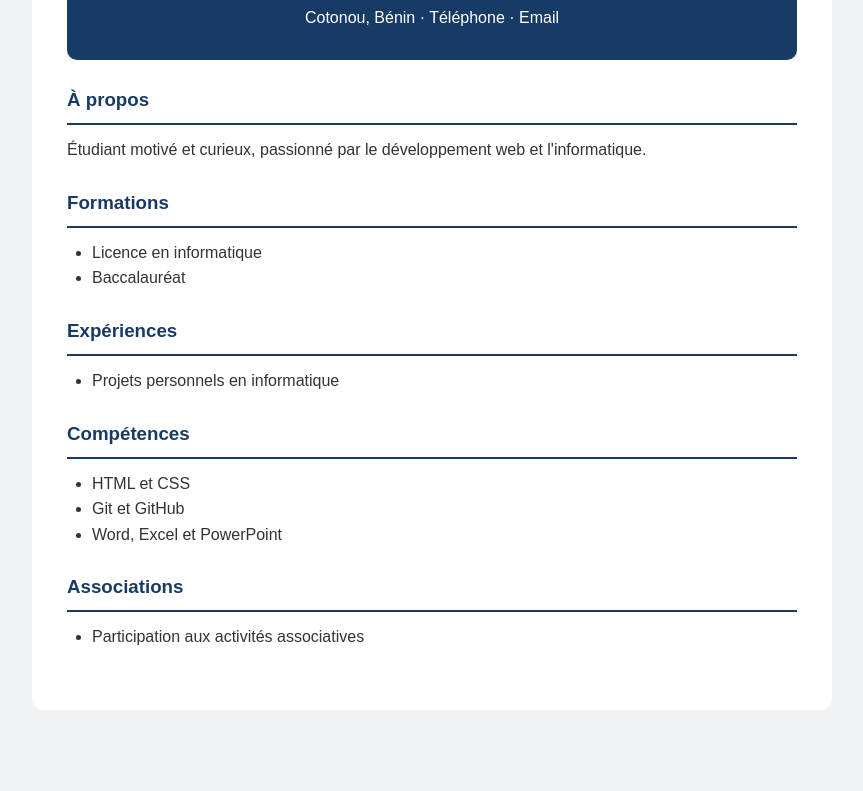
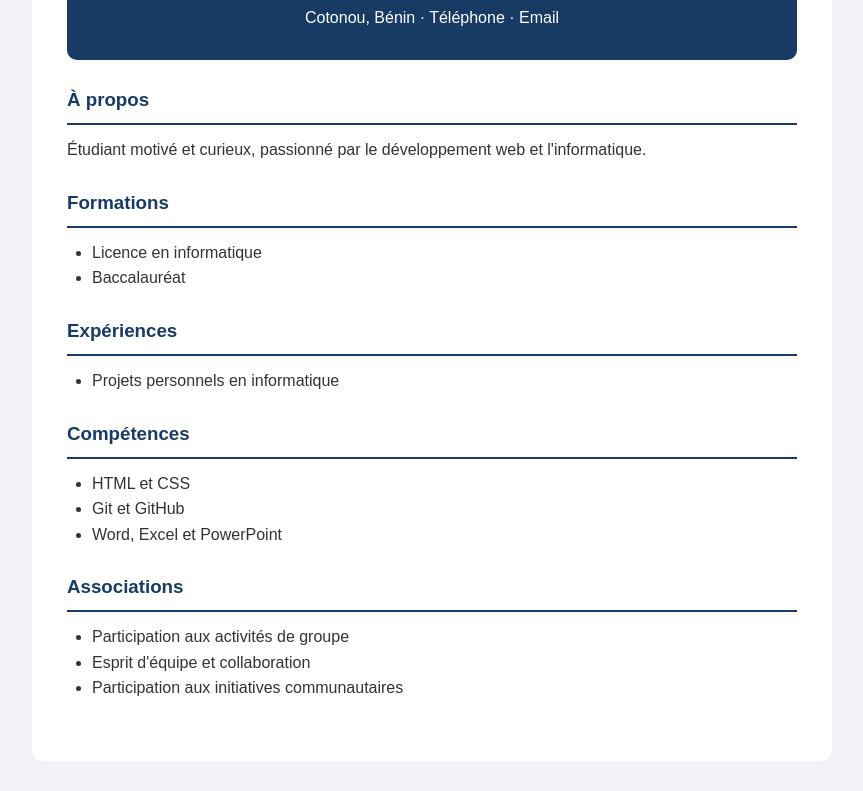
Before and after one commit to quenumj84-jpg/mon-cv, a plain HTML site: page index.html in a window 1280 px wide. Shown: the part 183-974 px from the top of the page, without its empty margins (208-1071 px from the left). Before the commit the page ends 923 px from the top, so only its background shows below. Drawn offline with Linux system fonts and the light colour scheme.

Commit message:
mise en place de la section associations

```diff
--- a/index.html
+++ b/index.html
@@ -44,12 +44,14 @@
       </ul>
     </section>
 
-    <section id="associations">
-      <h3>Associations</h3>
-      <ul>
-        <li>Participation aux activités associatives</li>
-      </ul>
-    </section>
+  <section id="associations">
+  <h3>Associations</h3>
+  <ul>
+    <li>Participation aux activités de groupe</li>
+    <li>Esprit d'équipe et collaboration</li>
+    <li>Participation aux initiatives communautaires</li>
+  </ul>
+  </section>
   </main>
 </body>
 </html>
```
